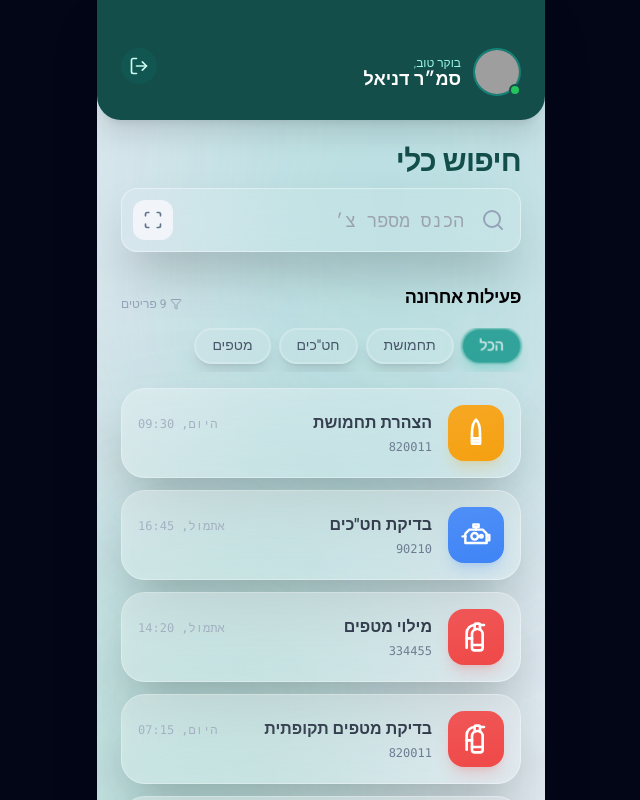
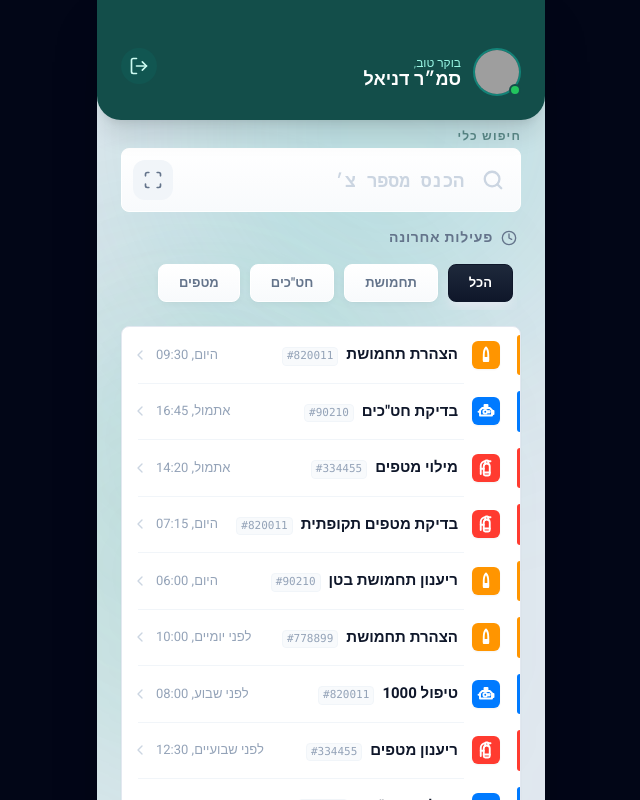
Before and after one commit to maymasasa/tena-360-ui, a React (Vite) app: page / in a window 1280 px wide. Shown: the top 800 px of the page, without its empty margins (319-959 px from the left). Built offline with nearby package versions, Linux system fonts and the light colour scheme; grey boxes are pictures that could not be loaded.

Commit message:
change look

```diff
--- a/app/page.tsx
+++ b/app/page.tsx
@@ -4,7 +4,7 @@ import { Search, ArrowRight, Scan } from 'lucide-react';
 import { useNavigate } from 'react-router-dom';
 import { VEHICLES } from '../lib/mock-data';
 import { Text } from '../components/ui/Text';
-import { sleep } from '../lib/utils';
+import { sleep, cn } from '../lib/utils';
 import InputOverlay from '../components/InputOverlay';
 import { HistoryList } from '../components/HistoryList';
 
@@ -34,16 +34,16 @@ const HomePage = () => {
     };
 
     return (
-        <div className="pb-24 px-6 pt-6">
+        <div className="pb-12 px-6 pt-2">
             <motion.div
                 initial={{ opacity: 0, y: 20 }}
                 animate={{ opacity: 1, y: 0 }}
                 transition={{ delay: 0.1 }}
             >
-                <Text variant="h2" className="text-teal-900 mb-2">חיפוש כלי</Text>
+                <Text variant="h2" className="text-teal-900 mb-1 text-xs font-bold uppercase tracking-widest opacity-60">חיפוש כלי</Text>
 
-                {/* Search Bar */}
-                <form onSubmit={handleSearch} className="relative mb-8">
+                {/* Search Bar - Pillow Effect */}
+                <form onSubmit={handleSearch} className="relative mb-4 group">
                     <input
                         type="text"
                         inputMode="numeric"
@@ -60,16 +60,16 @@ const HomePage = () => {
                         }}
                         onFocus={() => setIsOverlayOpen(true)}
                         placeholder="הכנס מספר צ׳"
-                        className={`
-                    w-full h-16 pl-4 pr-14 rounded-2xl border backdrop-blur-[20px] text-lg font-mono font-medium shadow-2xl focus:outline-none transition-all
-                    ${error ? 'border-red-400 bg-red-50/20 text-red-900' :
-                                searchVal.length >= 3 && VEHICLES[searchVal]
-                                    ? 'border-emerald-400 bg-emerald-50/10 text-emerald-900'
-                                    : 'border-white/40 bg-white/10'}
-                `}
+                        className={cn(
+                            "w-full h-16 pl-4 pr-14 rounded-lg border border-white text-lg font-mono font-bold transition-all duration-300 focus:outline-none focus:ring-4 focus:ring-teal-500/10",
+                            "bg-gradient-to-b from-white to-slate-50 shadow-[0_8px_20px_-4px_rgba(0,0,0,0.08),0_2_6px_-1px_rgba(0,0,0,0.04)]",
+                            error
+                                ? "border-red-300 text-red-900 bg-red-50 focus:ring-red-500/10"
+                                : "text-slate-900 placeholder:text-slate-300"
+                        )}
                     />
-                    <div className="absolute top-0 right-0 h-full w-14 flex items-center justify-center text-slate-400">
-                        <Search size={24} />
+                    <div className="absolute top-0 right-0 h-full w-14 flex items-center justify-center text-slate-300 group-focus-within:text-teal-600 transition-colors">
+                        <Search size={22} strokeWidth={2.5} />
                     </div>
 
                     <AnimatePresence mode="popLayout">
--- a/components/HistoryList.tsx
+++ b/components/HistoryList.tsx
@@ -1,10 +1,7 @@
 import React, { useState } from 'react';
 import { useNavigate } from 'react-router-dom';
-import { Clock, Filter } from 'lucide-react';
-import { USER_HISTORY, HistoryItem, ICONS } from '../lib/mock-data';
-import { Card } from './ui/Card';
-import { Text } from './ui/Text';
-import { Button } from './ui/Button';
+import { Clock, ChevronLeft } from 'lucide-react';
+import { USER_HISTORY, ICONS } from '../lib/mock-data';
 import { cn } from '../lib/utils';
 
 interface HistoryListProps {
@@ -16,16 +13,18 @@ interface HistoryListProps {
 const CATEGORIES = ['הכל', 'תחמושת', 'חט"כים', 'מטפים'] as const;
 type Category = typeof CATEGORIES[number];
 
+// Icons matching the "Menu/Settings" style: White icon on solid colored background
 const categoryIcons: Record<Exclude<Category, 'הכל'>, React.ReactNode> = {
-    'תחמושת': <ICONS.Ammo size={32} />,
-    'חט"כים': <ICONS.Engine size={32} />,
-    'מטפים': <ICONS.FireExtinguisher size={32} />
+    'תחמושת': <ICONS.Ammo size={18} className="text-white" strokeWidth={2.5} />,
+    'חט"כים': <ICONS.Engine size={18} className="text-white" strokeWidth={2.5} />,
+    'מטפים': <ICONS.FireExtinguisher size={18} className="text-white" strokeWidth={2.5} />
 };
 
-const categoryColors: Record<Exclude<Category, 'הכל'>, string> = {
-    'תחמושת': 'bg-amber-500 text-white shadow-lg shadow-amber-500/20',
-    'חט"כים': 'bg-blue-500 text-white shadow-lg shadow-blue-500/20',
-    'מטפים': 'bg-red-500 text-white shadow-lg shadow-red-500/20'
+// iOS System Colors
+const categoryColors: Record<Exclude<Category, 'הכל'>, { bg: string, strip: string }> = {
+    'תחמושת': { bg: 'bg-[#FF9500]', strip: 'bg-[#FF9500]' }, // iOS Orange
+    'חט"כים': { bg: 'bg-[#007AFF]', strip: 'bg-[#007AFF]' }, // iOS Blue
+    'מטפים': { bg: 'bg-[#FF3B30]', strip: 'bg-[#FF3B30]' }    // iOS Red
 };
 
 export const HistoryList: React.FC<HistoryListProps> = ({
@@ -43,45 +42,38 @@ export const HistoryList: React.FC<HistoryListProps> = ({
         return matchesVehicle && matchesCategory;
     });
 
-    // We'll limit if requested
     const displayItems = limit ? historyItems.slice(0, limit) : historyItems;
-
-    const totalItemsForVehicle = USER_HISTORY.filter(item => vehicleId ? item.entityId === vehicleId : true).length;
-    const isTotallyEmpty = totalItemsForVehicle === 0;
+    const isTotallyEmpty = historyItems.length === 0;
 
     return (
-        <div className="w-full">
+        <div className="w-full text-right" dir="rtl">
             {showHeader && (
-                <div className="mb-4 space-y-4">
-                    <div className="flex justify-between items-end">
-                        <Text variant="h3" className="text-lg">
-                            {'פעילות אחרונה'}
-                        </Text>
-                        {!vehicleId && (
-                            <div className="text-xs text-slate-400 flex items-center gap-1">
-                                <Filter size={12} />
-                                <span>{historyItems.length} פריטים</span>
+                <div className="mb-4 space-y-4 px-1">
+                    <div className="flex justify-between items-center">
+                        <div className="flex items-center gap-2 text-slate-500">
+                            <Clock size={16} />
+                            <h2 className="text-sm font-semibold uppercase tracking-wider">פעילות אחרונה</h2>
                         </div>
-                        )}
                     </div>
 
-                    {/* Category Filter Chips */}
-                    <div className="flex gap-2 overflow-x-auto pb-2 no-scrollbar -mx-2 px-2">
+                    {/* Filter Chips - Pillow Effect Styling */}
+                    <div className="flex gap-2.5 overflow-x-auto pb-2 no-scrollbar px-1">
                         {CATEGORIES.map((cat) => {
                             const isSelected = selectedCategory === cat;
-                            const colors = cat === 'הכל'
-                                ? "bg-teal-600/80 border-white/40 shadow-teal-500/20"
-                                : categoryColors[cat].replace('shadow-lg', '');
+                            const colors = cat !== 'הכל' ? categoryColors[cat] : { bg: 'bg-slate-900' };
 
                             return (
                                 <button
                                     key={cat}
                                     onClick={() => setSelectedCategory(cat)}
                                     className={cn(
-                                        "px-4 py-1.5 rounded-full text-sm font-medium transition-all whitespace-nowrap border-2 shadow-lg",
+                                        "px-5 py-2 rounded-lg text-[13px] font-bold transition-all duration-300 whitespace-nowrap border select-none",
+                                        "shadow-[0_2px_8px_-2px_rgba(0,0,0,0.06),0_1px_2px_-1px_rgba(0,0,0,0.04)] active:scale-95 active:shadow-inner",
                                         isSelected
-                                            ? `${colors} text-white scale-105 backdrop-blur-xl border-white/40`
-                                            : "bg-white/10 border-white/20 text-slate-600 hover:bg-white/20 backdrop-blur-lg"
+                                            ? cat === 'הכל'
+                                                ? "bg-gradient-to-b from-slate-800 to-slate-900 border-slate-900 text-white shadow-lg shadow-slate-200"
+                                                : `bg-gradient-to-b ${colors.bg.replace('bg-', 'from-').replace('500', '400')} ${colors.bg.replace('bg-', 'to-')} border-transparent text-white shadow-lg shadow-slate-200`
+                                            : "bg-gradient-to-b from-white to-slate-50 border-white text-slate-500 hover:text-slate-700 hover:to-slate-100"
                                     )}
                                 >
                                     {cat}
@@ -92,48 +84,62 @@ export const HistoryList: React.FC<HistoryListProps> = ({
                 </div>
             )}
 
-            <div className="space-y-3">
+            {/* iOS Style Grouped List */}
+            <div className="bg-white border border-slate-200 rounded-lg overflow-hidden shadow-sm">
                 {displayItems.length > 0 ? (
-                    displayItems.map((item) => (
-                        <Card
-                            key={item.id}
-                            className="p-4 flex items-center gap-4 active:scale-[0.98] transition-transform cursor-pointer hover:shadow-md group"
-                            onClick={() => navigate(`/vehicle/${item.entityId}`)}
-                        >
+                    <div className="flex flex-col">
+                        {displayItems.map((item, index) => {
+                            const colors = categoryColors[item.category as keyof typeof categoryColors];
+                            return (
+                                <div key={item.id} className="relative group active:bg-slate-100 transition-colors cursor-pointer" onClick={() => navigate(`/vehicle/${item.entityId}`)}>
+
+                                    {/* The "Beautiful" Side Strip */}
+                                    <div className={cn("absolute right-0 top-2 bottom-2 w-[3px] rounded-l-full", colors.strip)} />
+
+                                    <div className="flex items-center p-3.5 pr-5">
+                                        {/* iOS Icon Style: White on Solid Background */}
                                         <div className={cn(
-                                "w-14 h-14 rounded-2xl flex items-center justify-center flex-shrink-0 transition-all group-hover:scale-110 shadow-lg",
-                                categoryColors[item.category as keyof typeof categoryColors]
+                                            "w-7 h-7 rounded-md flex items-center justify-center flex-shrink-0 ml-3.5 shadow-sm",
+                                            colors.bg
                                         )}>
                                             {categoryIcons[item.category as keyof typeof categoryIcons]}
                                         </div>
+
+                                        {/* Action Text & Conditional Entity ID */}
                                         <div className="flex-1 min-w-0">
-                                <div className="flex justify-between items-baseline mb-1">
-                                    <span className="font-bold text-slate-800 truncate ml-2">{item.action}</span>
-                                    <span className="text-xs text-slate-400 font-mono whitespace-nowrap">{item.timestamp}</span>
-                                </div>
-                                <div className="text-sm text-slate-500 flex items-center gap-2 truncate">
-                                    <span className="font-mono text-xs">{item.entityId}</span>
+                                            <div className="flex items-baseline gap-2 overflow-hidden">
+                                                <span className="font-semibold text-[15px] text-slate-900 truncate shrink-0">
+                                                    {item.action}
+                                                </span>
+                                                {!vehicleId && (
+                                                    <span className="text-[11px] font-mono font-medium text-slate-400 bg-slate-50 px-1 rounded border border-slate-100 truncate">
+                                                        #{item.entityId}
+                                                    </span>
+                                                )}
                                             </div>
                                         </div>
-                        </Card>
-                    ))
+
+                                        {/* Timestamp & Chevron */}
+                                        <div className="flex items-center gap-2 mr-2">
+                                            <span className="text-[13px] text-slate-400 font-normal">
+                                                {item.timestamp}
+                                            </span>
+                                            <ChevronLeft size={16} className="text-slate-300 ml-[-4px]" />
+                                        </div>
+                                    </div>
+
+                                    {/* iOS Style Separator - Doesn't start from the very right (starts after icon) */}
+                                    {index < displayItems.length - 1 && (
+                                        <div className="mr-14 ml-4 h-[0.5px] bg-slate-100" />
+                                    )}
+                                </div>
+                            );
+                        })}
+                    </div>
                 ) : (
-                    <div className="text-center py-12 text-slate-400 bg-white/10 backdrop-blur-xl rounded-3xl border-2 border-dashed border-white/20 mt-4 transition-all animate-in fade-in zoom-in duration-300 shadow-inner">
-                        <Clock className="mx-auto mb-3 opacity-20" size={48} />
-                        <Text variant="body" className="font-medium text-slate-500">
-                            {isTotallyEmpty
-                                ? (vehicleId ? "אין היסטוריה זמינה לכלי זה" : "עדיין אין פעילות במערכת")
-                                : "אין פעילות בקטגוריה זו"
-                            }
-                        </Text>
-                        {!isTotallyEmpty && (
-                            <button
-                                onClick={() => setSelectedCategory('הכל')}
-                                className="mt-3 text-teal-600 text-sm font-bold hover:underline"
-                            >
-                                חזור להכל
-                            </button>
-                        )}
+                    <div className="text-center py-12 px-6">
+                        <Clock className="text-slate-200 mx-auto mb-3" size={40} />
+                        <h3 className="text-slate-400 text-sm font-medium">אין נתונים להצגה</h3>
                     </div>
                 )}
             </div>
--- a/components/ui/Card.tsx
+++ b/components/ui/Card.tsx
@@ -1,22 +1,29 @@
 import React from 'react';
-import { cn } from './Badge';
+import { clsx, type ClassValue } from 'clsx';
+import { twMerge } from 'tailwind-merge';
+
+export function cn(...inputs: ClassValue[]) {
+    return twMerge(clsx(inputs));
+}
 
 export const Card: React.FC<React.HTMLAttributes<HTMLDivElement>> = ({ className, ...props }) => (
     <div
         className={cn(
-            "rounded-3xl border border-white/40 bg-white/10 backdrop-blur-[24px] text-slate-950 shadow-2xl relative overflow-hidden",
-            "before:absolute before:inset-0 before:bg-gradient-to-br before:from-white/20 before:to-transparent before:pointer-events-none",
-            "after:absolute after:inset-0 after:shadow-[inset_0_0_15px_rgba(255,255,255,0.1)] after:pointer-events-none",
+            "rounded-lg border border-white bg-gradient-to-b from-white to-slate-50 shadow-[0_4px_12px_-2px_rgba(0,0,0,0.06),0_2px_6px_-1px_rgba(0,0,0,0.04)] relative overflow-hidden transition-all duration-300",
             className
         )}
         {...props}
-    />
+    >
+        {/* Subtle Inner Highlight */}
+        <div className="absolute top-0 left-0 right-0 h-1/2 bg-gradient-to-b from-white/60 to-transparent pointer-events-none z-0" />
+        <div className="relative z-10">{props.children}</div>
+    </div>
 );
 
 export const CardHeader: React.FC<React.HTMLAttributes<HTMLDivElement>> = ({ className, ...props }) => (
-    <div className={cn("flex flex-col space-y-1.5 p-6", className)} {...props} />
+    <div className={cn("flex flex-col space-y-1.5 p-6 animate-in fade-in duration-500", className)} {...props} />
 );
 
 export const CardContent: React.FC<React.HTMLAttributes<HTMLDivElement>> = ({ className, ...props }) => (
-    <div className={cn("p-6 pt-0", className)} {...props} />
+    <div className={cn("p-6 pt-0 animate-in fade-in slide-in-from-bottom-2 duration-500", className)} {...props} />
 );
```
Also changed, not shown: app/ammo/page.tsx (+31 -29 lines), app/vehicle/[id]/page.tsx (+36 -43 lines), components/EntityCard.tsx (+5 -13 lines), components/InputOverlay.tsx (+17 -12 lines), components/ui/Keypad.tsx (+6 -5 lines). Lines whose indentation alone changed are shown as unchanged.
